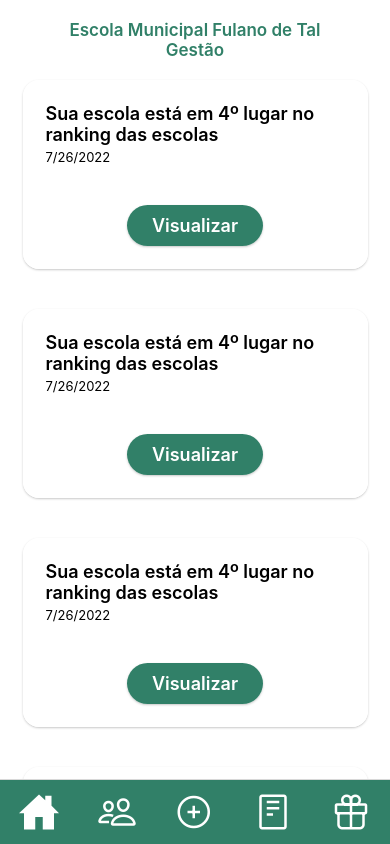
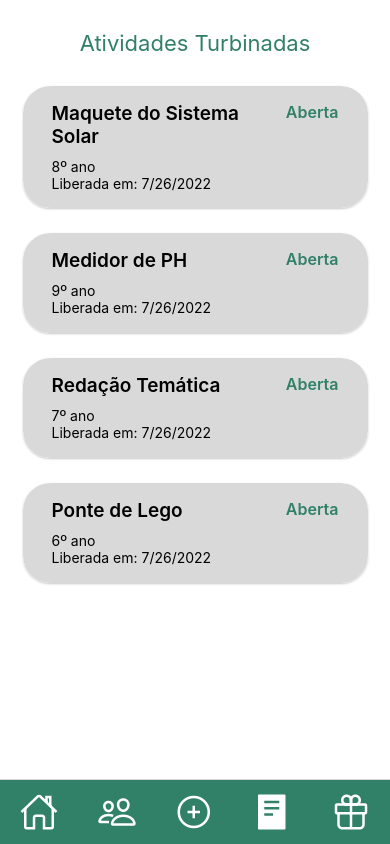
Before and after one commit to CoordLabdess/recicla-cabrobo-frontend, a React Native app: screen /RootTurboTasks in a window 390 px wide. Built offline with nearby package versions, Linux system fonts and the light colour scheme.

Commit message:
Tela de edição de atividade feita

```diff
--- a/package.json
+++ b/package.json
@@ -10,6 +10,7 @@
 		"eject": "expo eject"
 	},
 	"dependencies": {
+		"@react-native-community/datetimepicker": "6.1.2",
 		"@react-native-picker/picker": "2.4.0",
 		"@react-navigation/bottom-tabs": "^6.3.2",
 		"@react-navigation/native": "^6.0.11",
--- a/src/components/turboTasks/TurboTaskClasssListItem.tsx
+++ b/src/components/turboTasks/TurboTaskClasssListItem.tsx
@@ -1,29 +1,43 @@
 import React from 'react'
 import { View, Text, StyleSheet, Pressable } from 'react-native'
 import { COLORS } from '../../constants/colors'
+import { TurboTask } from '../../data/turboTasks'
+import { useNavigation } from '@react-navigation/native'
 
 interface TurboTaskClasssListItemProps {
-	class: string
-	isOpen: boolean
-	lastUpdate: Date
+	turboTask: TurboTask
 }
 
 export function TurboTaskClasssListItem(props: TurboTaskClasssListItemProps) {
+	const navigation = useNavigation()
 	return (
 		<View style={styles.shadowContainer}>
 			<View style={{ overflow: 'hidden', borderRadius: 27 }}>
-				<Pressable android_ripple={{ color: '#ccc' }} style={styles.cardContainer}>
-					<View style={{ flexDirection: 'row', justifyContent: 'space-between', marginBottom: 15 }}>
-						<Text style={styles.title}>{props.class}</Text>
+				<Pressable
+					android_ripple={{ color: '#ccc' }}
+					style={styles.cardContainer}
+					onPress={() =>
+						navigation.navigate(
+							'TurboTaskConfig' as never,
+							{ mode: 'edit', turboTaskId: props.turboTask.id } as never,
+						)
+					}
+				>
+					<View style={{ flexDirection: 'row', justifyContent: 'space-between', marginBottom: 10 }}>
+						<View style={{ maxWidth: '70%' }}>
+							<Text style={styles.title}>{props.turboTask.title}</Text>
+						</View>
 						<Text
-							style={[styles.status, { color: props.isOpen ? COLORS.primary500 : COLORS.red500 }]}
+							style={[
+								styles.status,
+								{ color: props.turboTask.active ? COLORS.primary500 : COLORS.red500 },
+							]}
 						>
-							{props.isOpen ? 'Aberta' : 'Encerrada'}
+							{props.turboTask.active ? 'Aberta' : 'Encerrada'}
 						</Text>
 					</View>
-					<Text style={styles.description}>
-						Liberada em: {props.lastUpdate.toLocaleDateString()}
-					</Text>
+					<Text>{props.turboTask.class}</Text>
+					<Text style={styles.description}>Liberada em: {new Date().toLocaleDateString()}</Text>
 				</Pressable>
 			</View>
 		</View>
@@ -42,7 +56,7 @@ const styles = StyleSheet.create({
 		shadowOpacity: 0.22,
 		shadowRadius: 2.22,
 		elevation: 3,
-		marginBottom: 14,
+		marginBottom: 25,
 	},
 	cardContainer: {
 		backgroundColor: COLORS.secondary400,
@@ -59,6 +73,7 @@ const styles = StyleSheet.create({
 	},
 	description: {},
 	status: {
+		paddingLeft: 30,
 		fontSize: 16,
 		fontWeight: '600',
 	},
--- /dev/null
+++ b/src/data/turboTasks.ts
@@ -0,0 +1,52 @@
+export interface TurboTask {
+	id: number
+	title: string
+	class: string
+	active: boolean
+	description: string
+	deadline: Date
+	points: number
+}
+
+export const turboTasks: TurboTask[] = [
+	{
+		id: 1,
+		title: 'Maquete do Sistema Solar',
+		class: '8º ano',
+		active: true,
+		description:
+			'Os alunos devem se reunir em equipes de 4 e montar uma maquete do nosso sistema solar.',
+		deadline: new Date(),
+		points: 120,
+	},
+	{
+		id: 2,
+		title: 'Medidor de PH',
+		class: '9º ano',
+		active: true,
+		description:
+			'Os alunos devem se reunir em equipes de 3 e criar um medidor de PH utilizando repolho roxo, seguindo as orientações do(a) professor(a)',
+		deadline: new Date(),
+		points: 140,
+	},
+	{
+		id: 3,
+		title: 'Redação Temática',
+		class: '7º ano',
+		active: true,
+		description:
+			'Cada aluno deverá escrever uma redação, com no mínimo 30 linhas, sobre o tema: Os Desafios da Reciclagem no Brasil.',
+		deadline: new Date(),
+		points: 100,
+	},
+	{
+		id: 4,
+		title: 'Ponte de Lego',
+		class: '6º ano',
+		active: true,
+		description:
+			'Os alunos deverão se dividir em equipes de 4 e construir pontes utilizandos peças de lego.',
+		deadline: new Date(),
+		points: 115,
+	},
+]
--- a/src/routers/school/SchoolRootBottomTabNavigator.tsx
+++ b/src/routers/school/SchoolRootBottomTabNavigator.tsx
@@ -86,8 +86,14 @@ export function SchoolRootBottomTabNavigator() {
 				}}
 			/>
 			<BottomTab.Screen
-				name='RootTasks'
+				name='RootTurboTasks'
 				component={TurboTasksRouter}
+				listeners={({ navigation }) => ({
+					tabPress: event => {
+						event.preventDefault()
+						navigation.navigate('RootTurboTasks', { screen: 'TurboTasks' })
+					},
+				})}
 				options={{
 					tabBarLabel: () => null,
 					tabBarIcon: tabInfo => {
--- a/src/routers/school/TurboTasksRouter.tsx
+++ b/src/routers/school/TurboTasksRouter.tsx
@@ -1,4 +1,5 @@
 import { createNativeStackNavigator } from '@react-navigation/native-stack'
+import { TurboTaskConfigScreen } from '../../screens/school/turboTasks/TurboTaskConfigScreen'
 import { AnyScreen } from '../../screens'
 import { ConfirmStudentScreen } from '../../screens/school/delivery/ConfirmStudentScreen'
 import { InformMaterialsScreen } from '../../screens/school/delivery/InformMaterialsScreen'
@@ -15,13 +16,8 @@ export function TurboTasksRouter() {
 				animation: 'slide_from_right',
 			}}
 		>
-			<Stack.Screen
-				name='EditTask'
-				component={TurboTasksClassesScreen}
-				options={{
-					title: 'Entrega de Materiais',
-				}}
-			/>
+			<Stack.Screen name='TurboTasks' component={TurboTasksClassesScreen} />
+			<Stack.Screen name='TurboTaskConfig' component={TurboTaskConfigScreen} />
 		</Stack.Navigator>
 	)
 }
--- /dev/null
+++ b/src/screens/school/turboTasks/TurboTaskConfigScreen.tsx
@@ -0,0 +1,211 @@
+import { RouteProp } from '@react-navigation/native'
+import React, { useState } from 'react'
+import {
+	View,
+	Text,
+	StyleSheet,
+	_ScrollView,
+	ScrollView,
+	TextInput,
+	Button,
+	Pressable,
+} from 'react-native'
+import { SafeAreaView } from 'react-native-safe-area-context'
+import { SimplePageHeader } from '../../../components/ui/SimplePageHeader'
+import { COLORS } from '../../../constants/colors'
+import { TurboTask, turboTasks } from '../../../data/turboTasks'
+import { Picker } from '@react-native-picker/picker'
+import DateTimePicker, { DateTimePickerEvent } from '@react-native-community/datetimepicker'
+import { PrimaryButton } from '../../../components/ui/Buttons'
+import { useNavigation } from '@react-navigation/native'
+
+interface TurboTaskConfigScreenProps {
+	route: RouteProp<{ params: { mode: 'create' | 'edit'; turboTaskId: number } }, 'params'>
+}
+
+const emptyTurboTask: TurboTask = {
+	active: false,
+	deadline: new Date(),
+	description: '',
+	id: 0,
+	points: 0,
+	class: '',
+	title: '',
+}
+
+export function TurboTaskConfigScreen(props: TurboTaskConfigScreenProps) {
+	const navigation = useNavigation()
+	const [date, setDate] = useState(new Date())
+	const [show, setShow] = useState(false)
+	const [turboTask, setTurboTask] = useState<TurboTask>(
+		props.route.params.mode === 'edit'
+			? getTurboTaskById(props.route.params.turboTaskId)
+			: emptyTurboTask,
+	)
+	const [isLoading, setIsLoading] = useState(false)
+
+	function getTurboTaskById(id: number) {
+		return turboTasks.filter(tTask => tTask.id === id)[0]
+	}
+
+	function onChangeDate(event: DateTimePickerEvent, currentDate?: Date) {
+		const d = currentDate || date
+		setShow(false)
+		setDate(d)
+	}
+
+	function formatDate(d: Date) {
+		return (
+			d.getDate().toString().padStart(2, '0') +
+			'/' +
+			(d.getMonth() + 1).toString().padStart(2, '0') +
+			'/' +
+			d.getFullYear().toString()
+		)
+	}
+
+	async function fakePromise() {
+		return new Promise((resolve, reject) => {
+			setTimeout(() => {
+				resolve('')
+			}, 1000)
+		})
+	}
+
+	async function updateTurboTask() {
+		setIsLoading(true)
+		await fakePromise()
+			.then(() => {
+				setIsLoading(false)
+				navigation.navigate('TurboTasks' as never)
+			})
+			.catch(() => {
+				setIsLoading(false)
+			})
+	}
+
+	return (
+		<SafeAreaView style={styles.root}>
+			<ScrollView
+				keyboardShouldPersistTaps='always'
+				contentContainerStyle={{
+					flexGrow: 1,
+					paddingBottom: 20,
+					justifyContent: 'flex-start',
+					paddingHorizontal: '5%',
+					alignItems: 'center',
+				}}
+				alwaysBounceVertical={false}
+				showsVerticalScrollIndicator={false}
+			>
+				<SimplePageHeader title='Editar Atividade' />
+				<View style={styles.elementContainer}>
+					<Text style={styles.label}>Título</Text>
+					<TextInput
+						onChangeText={text => {
+							setTurboTask({ ...turboTask, title: text })
+						}}
+						style={styles.textInput}
+						value={turboTask.title}
+					/>
+				</View>
+				<View style={styles.elementContainer}>
+					<Text style={styles.label}>Descrição</Text>
+					<TextInput
+						onChangeText={text => {
+							setTurboTask({ ...turboTask, description: text })
+						}}
+						style={styles.textInput}
+						numberOfLines={4}
+						textAlignVertical={'top'}
+						multiline
+						value={turboTask.description}
+					/>
+				</View>
+
+				<View style={styles.elementContainer}>
+					<Text style={styles.label}>Série</Text>
+					<View style={{ overflow: 'hidden', borderRadius: 15 }}>
+						<Picker
+							style={[styles.textInput, { fontSize: 20, fontWeight: '600' }]}
+							selectedValue={turboTask.class}
+							onValueChange={value => {
+								setTurboTask({ ...turboTask, class: value })
+							}}
+							enabled={true}
+						>
+							<Picker.Item label='- Selecione uma turma -' value='' />
+							<Picker.Item label='4º ano' value='4º ano' />
+							<Picker.Item label='5º ano' value='5º ano' />
+							<Picker.Item label='6º ano' value='6º ano' />
+							<Picker.Item label='7º ano' value='7º ano' />
+							<Picker.Item label='8º ano' value='8º ano' />
+							<Picker.Item label='9º ano' value='9º ano' />
+							<Picker.Item label='1º médio' value='1º médio' />
+							<Picker.Item label='2º médio' value='2º médio' />
+							<Picker.Item label='3º médio' value='3º médio' />
+						</Picker>
+					</View>
+				</View>
+				<View style={styles.elementContainer}>
+					<Text style={styles.label}>Pontuação</Text>
+					<View style={{ width: '100%', alignItems: 'center' }}>
+						<View style={{ borderBottomWidth: 2, borderColor: COLORS.secondary500 }}>
+							<TextInput
+								keyboardType='number-pad'
+								style={styles.points}
+								onChangeText={text => {
+									setTurboTask({ ...turboTask, points: Number(text) })
+								}}
+								value={turboTask.points.toString()}
+							/>
+						</View>
+					</View>
+				</View>
+				<View style={styles.elementContainer}>
+					<Text style={styles.label}>Data limite</Text>
+					<View style={{ width: '100%', alignItems: 'center' }}>
+						<Pressable
+							style={{ borderBottomWidth: 2, borderColor: COLORS.secondary500 }}
+							onPress={() => setShow(true)}
+						>
+							<Text style={styles.points}>{formatDate(date)}</Text>
+						</Pressable>
+					</View>
+					{show && <DateTimePicker value={date} onChange={onChangeDate} />}
+				</View>
+				<View style={{ marginTop: 20 }}>
+					<PrimaryButton title='Salvar Atividade' isLoading={isLoading} onPress={updateTurboTask} />
+				</View>
+			</ScrollView>
+		</SafeAreaView>
+	)
+}
+
+const styles = StyleSheet.create({
+	root: {
+		flex: 1,
+		backgroundColor: '#fff',
+	},
+	elementContainer: {
+		width: '100%',
+		marginBottom: 20,
+	},
+	label: {
+		fontSize: 19,
+		fontWeight: '600',
+		marginBottom: 6,
+	},
+	textInput: {
+		backgroundColor: COLORS.secondary400,
+		fontSize: 14,
+		paddingVertical: 9,
+		paddingHorizontal: 17,
+		borderRadius: 16,
+	},
+	points: {
+		textAlign: 'center',
+		fontSize: 40,
+		color: COLORS.secondary500,
+	},
+})
--- a/src/screens/school/turboTasks/TurboTasksClassesScreen.tsx
+++ b/src/screens/school/turboTasks/TurboTasksClassesScreen.tsx
@@ -1,11 +1,16 @@
 import { View, Text, ScrollView, FlatList, StyleSheet } from 'react-native'
 import { SafeAreaView } from 'react-native-safe-area-context'
 import { TurboTaskClasssListItem } from '../../../components/turboTasks/TurboTaskClasssListItem'
+import { SimplePageHeader } from '../../../components/ui/SimplePageHeader'
+import { turboTasks } from '../../../data/turboTasks'
 
 export function TurboTasksClassesScreen() {
 	return (
 		<SafeAreaView style={styles.root}>
 			<FlatList
+				ListHeaderComponent={() => (
+					<SimplePageHeader dontShowGoBack title='Atividades Turbinadas' />
+				)}
 				keyboardShouldPersistTaps='always'
 				contentContainerStyle={{
 					flexGrow: 1,
@@ -15,10 +20,8 @@ export function TurboTasksClassesScreen() {
 				}}
 				alwaysBounceVertical={false}
 				showsVerticalScrollIndicator={false}
-				data={[0, 1, 2, 3]}
-				renderItem={itemData => (
-					<TurboTaskClasssListItem isOpen lastUpdate={new Date()} class={'5º ano'} />
-				)}
+				data={turboTasks}
+				renderItem={itemData => <TurboTaskClasssListItem turboTask={itemData.item} />}
 			/>
 		</SafeAreaView>
 	)
```
Also changed, not shown: 1 other file (tests, documents, lock files or other folders).
